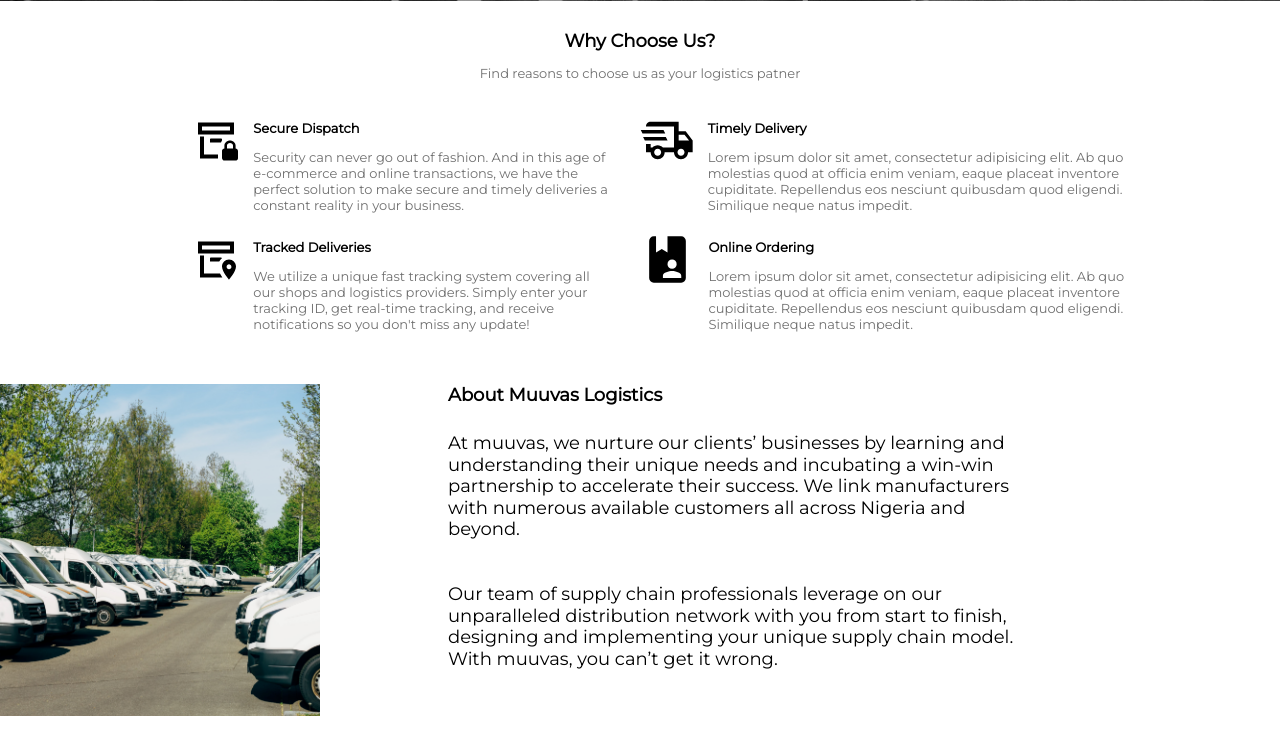
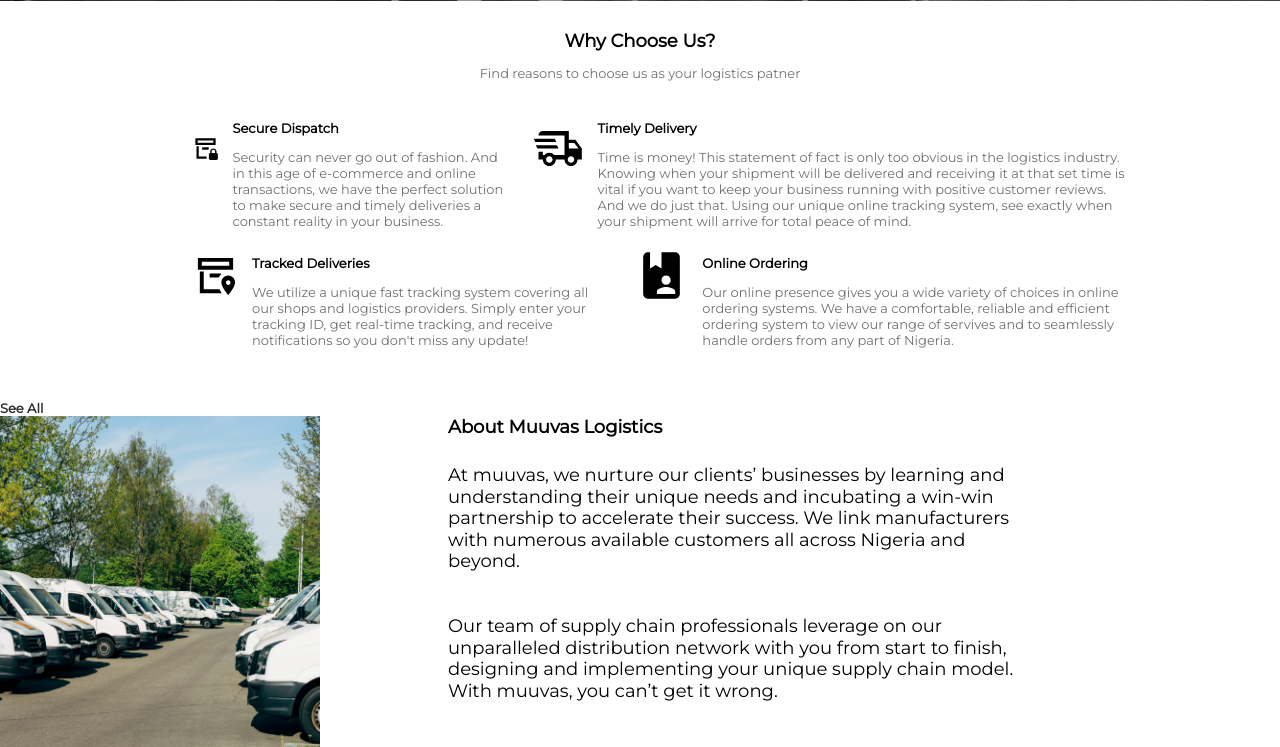
Before and after one commit to taeillo/draft, a Flask app: page / in a window 1280 px wide. Shown: the part 687-1434 px from the top of the page. Run offline with Flask 2, Linux system fonts and the light colour scheme.

Commit message:
Update index.html

```diff
--- a/templates/index.html
+++ b/templates/index.html
@@ -38,8 +38,7 @@
                         Timely Delivery
                     </div>
                     <div class="service-description">
-                        Lorem ipsum dolor sit amet, consectetur adipisicing elit. Ab quo molestias quod at officia enim veniam, eaque placeat inventore cupiditate. Repellendus eos nesciunt quibusdam quod eligendi. Similique neque natus impedit.
-                    </div>
+                        Time is money! This statement of fact is only too obvious in the logistics industry. Knowing when your shipment will be delivered and receiving it at that set time is vital if you want to keep your business running with positive customer reviews. And we do just that. Using our unique online tracking system, see exactly when your shipment will arrive for total peace of mind.</div>
                 </div>
             </div>
 
@@ -68,7 +67,7 @@
                     Online Ordering
                 </div>
                 <div class="service-description">
-                    Lorem ipsum dolor sit amet, consectetur adipisicing elit. Ab quo molestias quod at officia enim veniam, eaque placeat inventore cupiditate. Repellendus eos nesciunt quibusdam quod eligendi. Similique neque natus impedit.
+                Our online presence gives you a wide variety of choices in online ordering systems. We have a comfortable, reliable and efficient ordering system to view our range of servives and to seamlessly handle orders  from any part of Nigeria.
                 </div>
             </div>
         </div>
@@ -93,8 +92,8 @@
                 Secure Dispatch
             </div>
             <div class="service-description1">
-                Lorem ipsum dolor sit amet, consectetur adipisicing elit. Ab quo molestias quod at officia enim veniam, eaque placeat inventore cupiditate. Repellendus eos nesciunt quibusdam quod eligendi. Similique neque natus impedit.
-            </div>
+                 Security can never go out of fashion. And in this age of e-commerce and online transactions, we have the perfect solution to make secure and timely deliveries a constant reality in your business.
+             </div>
 
         </div>
         <div class="sub-services1">
@@ -105,8 +104,8 @@
                 Timely Delivery
             </div>
             <div class="service-description1">
-                Lorem ipsum dolor sit amet, consectetur adipisicing elit. Ab quo molestias quod at officia enim veniam, eaque placeat inventore cupiditate. Repellendus eos nesciunt quibusdam quod eligendi. Similique neque natus impedit.
-            </div>
+                Time is money! This statement of fact is only too obvious in the logistics industry. Knowing when your shipment will be delivered and receiving it at that set time is vital if you want to keep your business running with positive customer reviews. And we do just that. Using our unique online tracking system, see exactly when your shipment will arrive for total peace of mind.</div>
+             </div>
         </div>
         <div class="sub-services1">
             <div >
@@ -116,8 +115,8 @@
                 Tracked Deliveries
             </div>
             <div class="service-description1">
-                Lorem ipsum dolor sit amet, consectetur adipisicing elit. Ab quo molestias quod at officia enim veniam, eaque placeat inventore cupiditate. Repellendus eos nesciunt quibusdam quod eligendi. Similique neque natus impedit.
-            </div>
+                We utilize a unique fast tracking system covering all our shops and logistics providers. Simply enter your tracking ID, get real-time tracking, and receive notifications so you don't miss any update!
+             </div>
         </div>
     </div>
 
```
